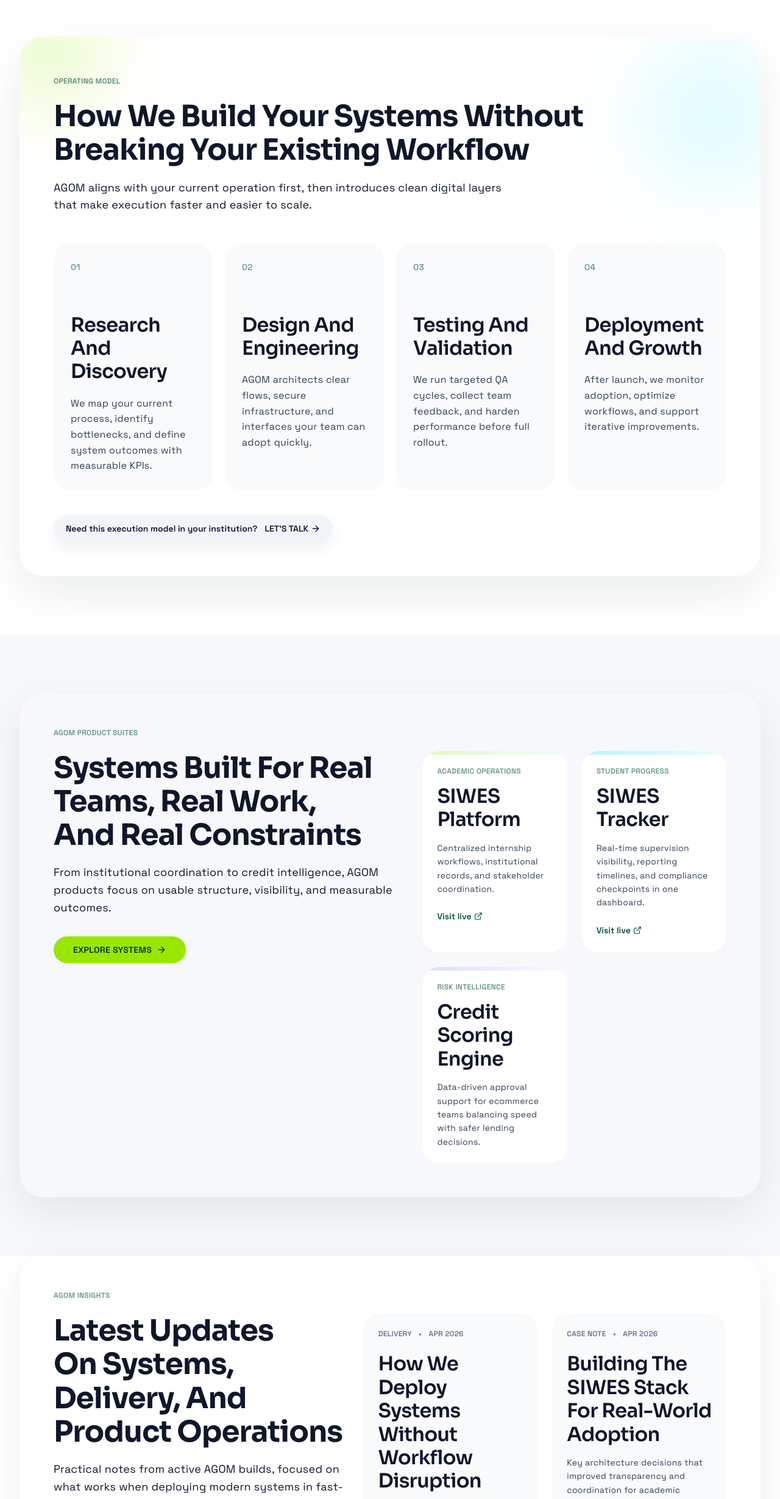
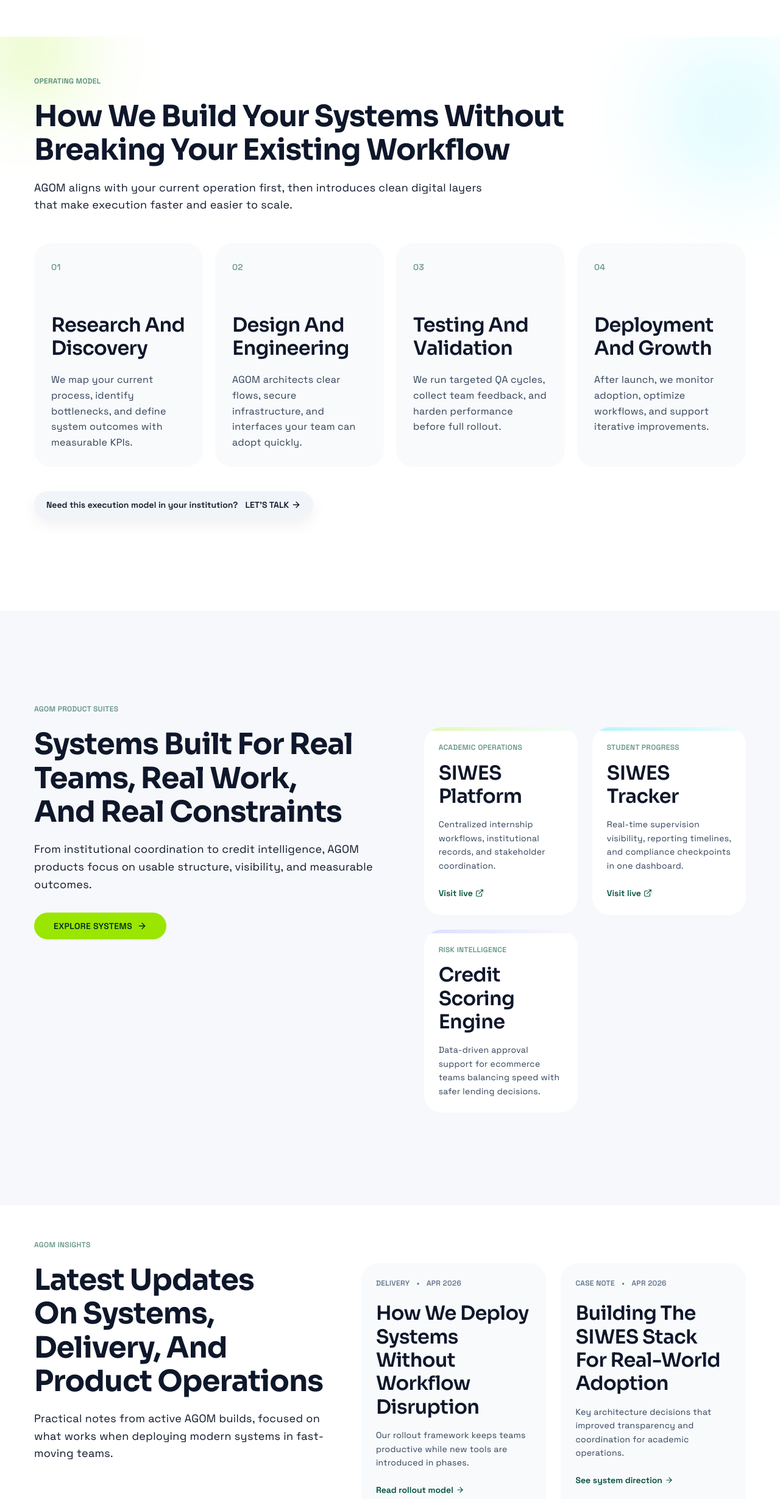
Before and after one commit to Godswill-bot/Tech-Organisation-AGORM-, a Next.js app: page / in a window 1280 px wide. Shown: the part 2279-4738 px from the top of the page at 61% size. Built offline with nearby package versions, Linux system fonts and the light colour scheme.

Commit message:
feat: extend system sections to full width

```diff
--- a/src/components/site/systems-context-sections.tsx
+++ b/src/components/site/systems-context-sections.tsx
@@ -5,9 +5,8 @@
 export function SystemsContextSections() {
   return (
     <>
-      <section id="workflow" className="bg-white px-5 py-20 text-slate-900 sm:px-8 sm:py-24">
-        <div className="mx-auto max-w-7xl">
-          <div className="relative overflow-hidden rounded-[2.5rem] bg-white px-5 pb-12 pt-14 shadow-[0_28px_80px_rgba(15,23,42,0.08)] sm:px-10 sm:pb-14 lg:px-14 lg:pt-16">
+      <section id="workflow" className="w-full bg-white px-0 py-20 text-slate-900 sm:py-24">
+        <div className="relative w-full overflow-hidden bg-white px-5 pb-12 pt-14 sm:px-8 sm:pb-14 lg:px-14 lg:pt-16">
             <div className="pointer-events-none absolute -left-10 -top-16 h-44 w-44 rounded-full bg-lime-300/35 blur-3xl" />
             <div className="pointer-events-none absolute -right-12 top-0 h-64 w-64 rounded-full bg-cyan-200/30 blur-3xl" />
             <p className="relative text-xs font-semibold uppercase tracking-[0.3em] text-emerald-900/65">Operating Model</p>
@@ -38,13 +37,11 @@
                 LET'S TALK <ArrowRight size={16} />
               </a>
             </div>
-          </div>
         </div>
       </section>
 
-      <section id="product-suites" className="bg-[#f7f8fb] px-5 py-20 text-slate-900 sm:px-8 sm:py-24">
-        <div className="mx-auto max-w-7xl">
-          <div className="relative overflow-hidden rounded-[2.5rem] bg-[#f7f8fb] px-5 pb-14 pt-14 shadow-[0_24px_70px_rgba(2,6,23,0.08)] sm:px-10 lg:px-14">
+      <section id="product-suites" className="w-full bg-[#f7f8fb] px-0 py-20 text-slate-900 sm:py-24">
+        <div className="relative w-full bg-[#f7f8fb] px-5 pb-14 pt-14 sm:px-8 lg:px-14">
             <p className="text-xs font-semibold uppercase tracking-[0.3em] text-emerald-900/60">AGOM Product Suites</p>
             <div className="mt-5 grid gap-8 lg:grid-cols-[1.15fr_1fr] lg:items-start">
               <div>
@@ -84,13 +81,11 @@
                 ))}
               </div>
             </div>
-          </div>
         </div>
       </section>
 
-      <section id="insights" className="bg-white px-5 pb-20 text-slate-900 sm:px-8 sm:pb-24">
-        <div className="mx-auto max-w-7xl">
-          <div className="relative overflow-hidden rounded-[2.5rem] bg-white px-5 pb-12 pt-14 shadow-[0_20px_60px_rgba(12,36,30,0.08)] sm:px-10 lg:px-14">
+      <section id="insights" className="w-full bg-white px-0 pb-20 text-slate-900 sm:pb-24">
+        <div className="relative w-full bg-white px-5 pb-12 pt-14 sm:px-8 lg:px-14">
             <p className="text-xs font-semibold uppercase tracking-[0.3em] text-emerald-900/60">AGOM Insights</p>
             <div className="mt-5 grid gap-8 lg:grid-cols-[1fr_1.25fr]">
               <div>
@@ -119,7 +114,6 @@
                 ))}
               </div>
             </div>
-          </div>
         </div>
       </section>
     </>
```
